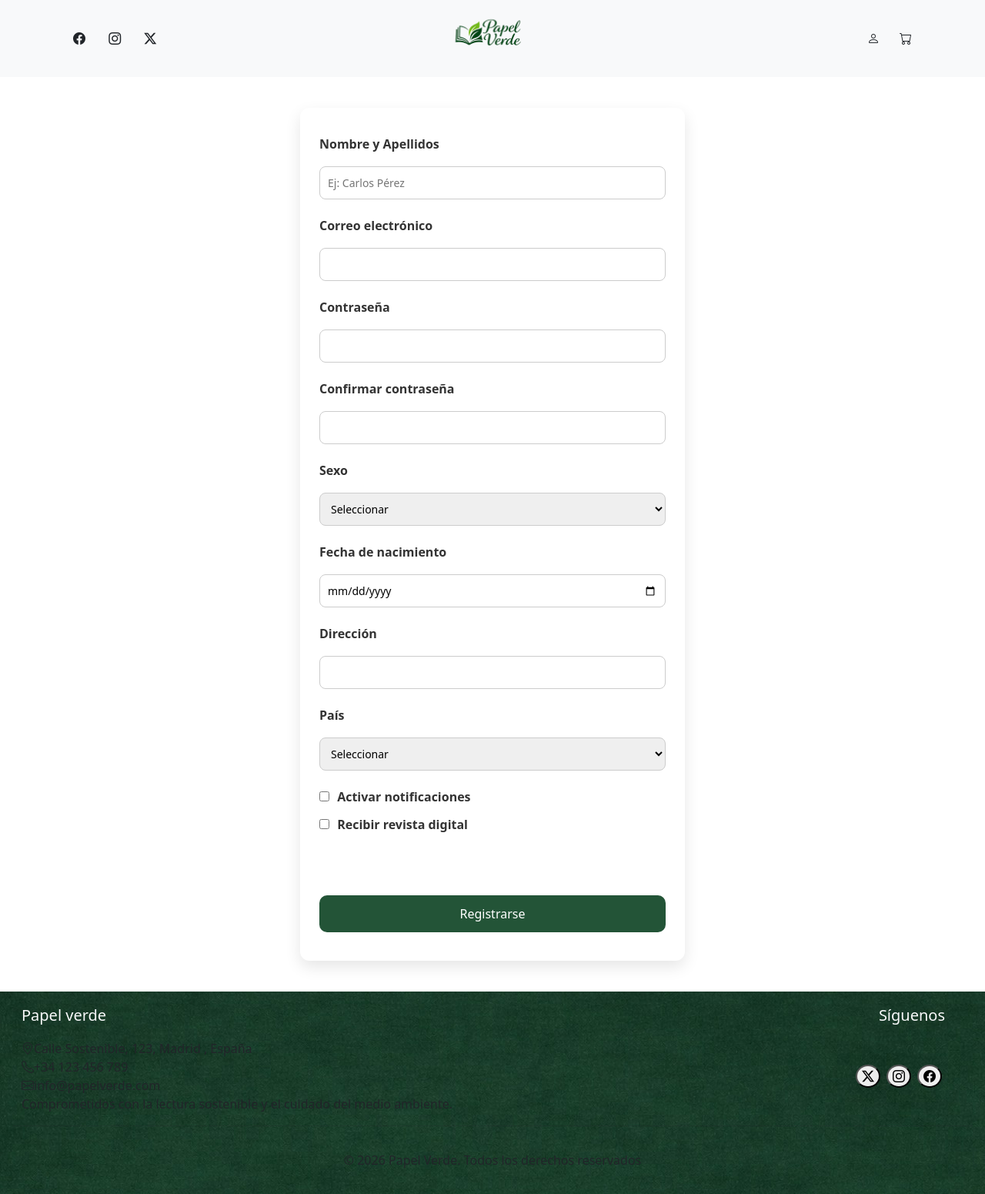
After one commit to CarlosGarrido98/PapelVerde, a PHP site: page /formulario.html in a window 1280 px wide. The commit adds this page. Shown: the whole page at 77% size. Run offline with PHP 8.4, Linux system fonts and the light colour scheme.

Commit message:
feat: Mejoras en La landing y comienzo Formulario

```diff
--- /dev/null
+++ b/SPRINT_1/css/formstyle.css
@@ -0,0 +1,73 @@
+/* =========================
+   FORMULARIO (NO rompe header)
+========================= */
+
+.Formulario {
+  padding: 40px 0;
+}
+
+.Formulario form {
+  max-width: 500px;
+  margin: auto;
+  padding: 25px;
+  background: #fff;
+  border-radius: 12px;
+  box-shadow: 0 8px 20px rgba(0,0,0,0.1);
+}
+
+.Formulario label {
+  font-weight: 600;
+  margin-top: 10px;
+  display: block;
+  color: #333;
+}
+
+.Formulario input,
+.Formulario select {
+  width: 100%;
+  padding: 10px;
+  margin-top: 5px;
+  border-radius: 8px;
+  border: 1px solid #ccc;
+  transition: all 0.3s ease;
+  font-size: 14px;
+}
+
+/* ✨ efecto focus */
+.Formulario input:focus,
+.Formulario select:focus {
+  border-color: #235437;
+  outline: none;
+  box-shadow: 0 0 6px rgba(35,84,55,0.3);
+}
+
+/* botón */
+.Formulario button {
+  margin-top: 20px;
+  width: 100%;
+  padding: 12px;
+  background: #235437;
+  color: white;
+  border: none;
+  border-radius: 10px;
+  font-size: 16px;
+  cursor: pointer;
+  transition: 0.3s;
+}
+
+/* hover botón */
+.Formulario button:hover {
+  background: #1b3f2a;
+  transform: scale(1.03);
+}
+
+/* espacio entre elementos */
+.Formulario form > * {
+  margin-bottom: 12px;
+}
+
+/* checkboxes más ordenados */
+.Formulario input[type="checkbox"] {
+  width: auto;
+  margin-right: 6px;
+}
--- /dev/null
+++ b/SPRINT_1/formulario.html
@@ -0,0 +1,164 @@
+<!DOCTYPE html>
+<html lang="en">
+<head>
+    <meta charset="UTF-8">
+    <meta name="viewport" content="width=device-width, initial-scale=1.0">
+    <title>Formulario de Registro</title>
+    <link rel="icon"type="image/png" href="img/imgPapelVerde/Logoico.ico">
+    <!-- Links a Boostrap-->
+    <link rel="stylesheet" href="css/formstyle.css">
+    <link rel="stylesheet" href="https://cdn.jsdelivr.net/npm/bootstrap-icons@1.13.1/font/bootstrap-icons.min.css">
+    <link href="https://cdn.jsdelivr.net/npm/bootstrap@5.3.8/dist/css/bootstrap.min.css" rel="stylesheet" integrity="sha384-sRIl4kxILFvY47J16cr9ZwB07vP4J8+LH7qKQnuqkuIAvNWLzeN8tE5YBujZqJLB" crossorigin="anonymous">
+
+
+</head>
+<body class="bg-light">
+<!-- Header  -->
+    <header class="bg-light">
+        <div class="container">
+            <div class="row align-items-center">
+
+                <div class="col-xl-3 col-4">
+                    <button class="btn bi bi-facebook"></button>
+                    <button class="btn bi bi-instagram"></button>
+                    <button class="btn bi bi-twitter-x"></button>
+                </div>
+
+                <div class="col-xl-6 col-4 d-flex justify-content-center">
+                    <a href="index.html"><img src="img/imgPapelVerde/Logotipo1.png" class="img-fluid" style="max-width: 150px;" alt="Logo de Papel Verde"></a>
+                </div>
+
+                <div class="col-xl-3 col-4 d-flex justify-content-end">
+                    <button class="btn bi bi-person"></button>
+                    <button class="btn bi bi-cart"></button>
+                </div>
+
+            </div>
+        </div>
+    </header>
+
+
+
+    <!-- Section -->
+
+    <section class ="Formulario container-fluid bg-white">
+
+    <form id="registroForm">
+
+            <!-- Nombre -->
+            <label>Nombre y Apellidos </label>
+            <input type="text" id="nombre" required placeholder="Ej: Carlos Pérez">
+
+            <!-- Correo -->
+            <label>Correo electrónico </label>
+            <input type="email" required>
+
+            <!-- Contraseña -->
+            <label>Contraseña </label>
+            <input type="password" id="password" required>
+
+            <!-- Confirmar contraseña -->
+            <label>Confirmar contraseña </label>
+            <input type="password" id="confirmPassword" required>
+
+            <!-- Sexo -->
+            <label>Sexo</label>
+            <select>
+                <option value="">Seleccionar</option>
+                <option>Masculino</option>
+                <option>Femenino</option>
+            </select>
+
+            <!-- Fecha -->
+            <label>Fecha de nacimiento</label>
+            <input type="date">
+
+            <!-- Dirección -->
+            <label>Dirección</label>
+            <input type="text" id="direccion">
+
+            <!-- País -->
+            <label>País</label>
+            <select id="pais">
+                <option value="">Seleccionar</option>
+                <option>España</option>
+                <option>México</option>
+                <option>Argentina</option>
+            </select>
+
+            <!-- Tarjeta (oculta al inicio) -->
+            <div id="tarjetaContainer" style="display:none;">
+                <label>Tarjeta de crédito</label>
+                <input type="text" id="tarjeta" placeholder="1234 5678 9012 3456">
+            </div>
+
+            <!-- Checkboxes -->
+            <label>
+                <input type="checkbox"> Activar notificaciones
+            </label>
+
+            <label>
+                <input type="checkbox"> Recibir revista digital
+            </label>
+
+            <br><br>
+            <button type="submit">Registrarse</button>
+
+            </form>
+
+    </section>
+
+
+
+
+    <!-- FOOTER  -->
+
+<footer class="container-fluid p-2" style='background-image: url("img/bg-footer.jpeg")'>
+
+    <div class="row m-2">
+        <div class="col-xl-6 col-12">
+            <p class="text-bold text-light fs-5">Papel verde</p>
+            <span><i class="bi bi-geo-alt"></i>Calle Sostenible, 123, Madrid , España</span>
+            <br>
+            <span><i class="bi bi-telephone"></i>+34 123 456 789</span>
+            <br>
+            <span><i class="bi bi-envelope"></i>info@papelverde.com</span>
+
+            <p>Comprometidos con la lectura sostenible y el cuidado del medio ambiente.</p>
+
+        </div>
+
+        <div class="row col-xl-6 col-12">
+            <div class="text-end d-xl-block d-none">
+                <span class="text-light text-end fs-5"> Síguenos</span>
+            </div>
+            <!-- Redes sociales  -->
+            <div class="col-xl-12 col-12 d-xl-flex d-none justify-content-end">
+                <a href="https://www.twitter.com"><button class="btn-social rounded-circle shadow-lg bi bi-twitter-x mx-1"></button></a>
+                <a href="https://www.instagram.com"><button class="btn-social rounded-circle shadow-lg bi bi-instagram mx-1"></button></a>
+                <a href="https://www.facebook.com"><button class="btn-social rounded-circle shadow-lg bi bi-facebook mx-1"></button></a>
+            </div>
+
+            <!-- Redes sociales para móvil -->
+            <div class="col-xl-12 col-12 d-xl-none d-flex justify-content-center mb-3">
+                <a href="https://www.twitter.com"><button class="btn-social rounded-circle shadow-lg bi bi-twitter-x mx-1"></button></a>
+                <a href="https://www.instagram.com"><button class="btn-social rounded-circle shadow-lg bi bi-instagram mx-1"></button></a>
+                <a href="https://www.facebook.com"><button class="btn-social rounded-circle shadow-lg bi bi-facebook mx-1"></button></a>
+            </div>
+
+        </div>
+
+        <!-- Línea divisoria -->
+        <hr class="d-xl-block d-none">
+        <div class="col-12 my-3 text-center">
+            <span>© 2026 Papel Verde. Todos los derechos reservados</span>
+        </div>
+    </div>
+</footer>
+
+
+
+
+<script src="https://cdn.jsdelivr.net/npm/bootstrap@5.3.8/dist/js/bootstrap.bundle.min.js" integrity="sha384-FKyoEForCGlyvwx9Hj09JcYn3nv7wiPVlz7YYwJrWVcXK/BmnVDxM+D2scQbITxI" crossorigin="anonymous"></script>
+</body>
+</html>
```
Also changed, not shown: SPRINT_1/css/style.css (+22 -0 lines), SPRINT_1/index.html (+22 -20 lines).
